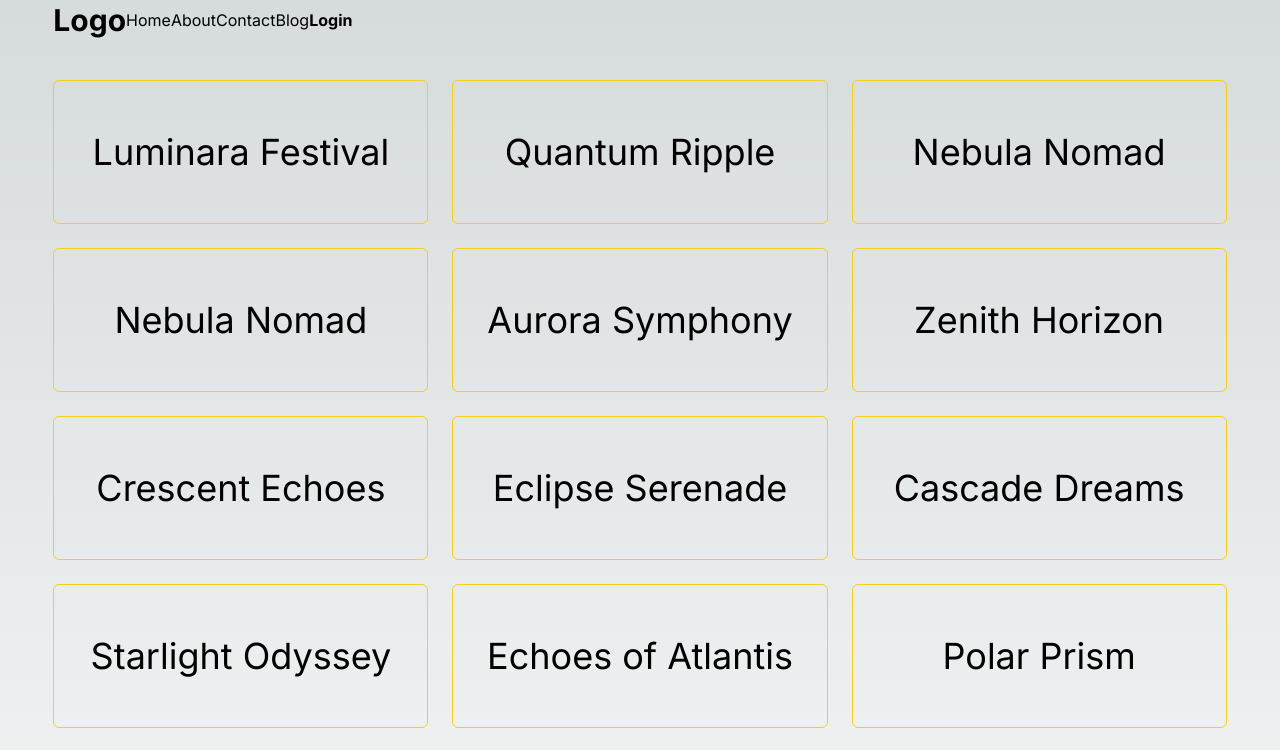
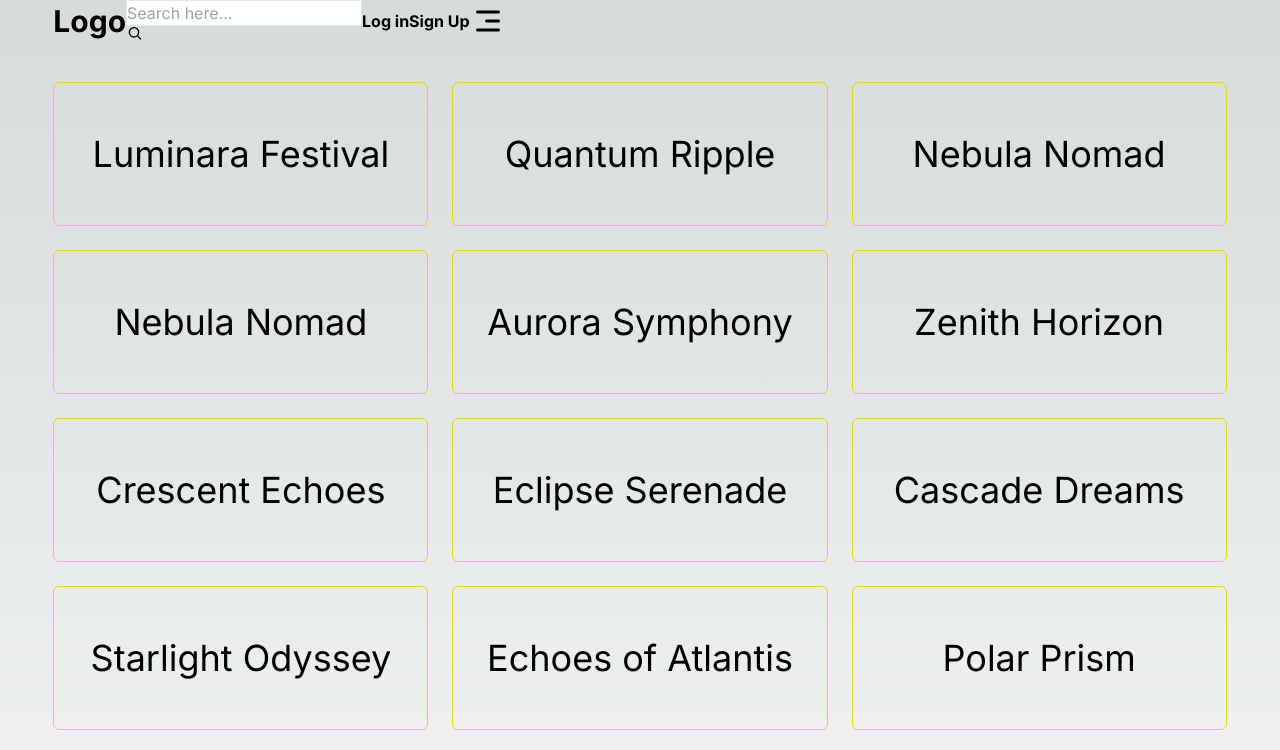
Before and after one commit to ataullah1/Exploring-Next.JS, a Next.js app: page / in a window 1280 px wide. Shown: the top 750 px of the page. Built offline with nearby package versions, Linux system fonts and the light colour scheme.

Commit message:
Nav design

```diff
--- a/src/Components/Navber.jsx
+++ b/src/Components/Navber.jsx
@@ -1,44 +1,123 @@
 'use client';
 import Link from 'next/link';
-import { usePathname, useRouter } from 'next/navigation';
-import React from 'react';
+import React, { useEffect, useState } from 'react';
+import { CgClose, CgMenuRightAlt, CgSearch } from 'react-icons/cg';
 
 const Navber = () => {
-  const pathName = usePathname();
-  const router = useRouter();
-  // console.log(pathName);
-  const links = [
-    { title: 'Home', path: '/' },
-    { title: 'About', path: '/about' },
-    { title: 'Contact', path: '/contact' },
-    { title: 'Blog', path: '/blogs' },
-  ];
+  const [menu, setMenu] = useState(false);
+  const [scrolled, setScrolled] = useState(false);
 
-  const handleLogin = () => {
-    console.log('Login Now');
-    router.push('/login');
-  };
+  useEffect(() => {
+    const handleScrolled = () => {
+      if (window.scrollY > 0) {
+        setScrolled(true);
+      } else {
+        setScrolled(false);
+      }
+    };
+    window.addEventListener('scroll', handleScrolled);
+    return () => {
+      window.removeEventListener('scroll', handleScrolled);
+    };
+  }, []);
 
   return (
-    <nav className="flex justify-between items-center w-11/12 mx-auto py-3">
-      <span className="text-3xl font-bold">Logo</span>
-      <ul className="flex justify-between items-center space-x-7">
-        {links?.map((link) => (
+    <nav
+      className={`w-full fixed top-0 left-0 z-[900] duration-300 bg-[#ffffff] ${
+        scrolled ? 'shadow-xl shadow-[#4a484845] py-2' : 'py-3'
+      }`}
+    >
+      <div className="flex justify-between items-center w-11/12 mx-auto">
+        <button className="text-3xl font-bold max-w-28 sm:w-36 h-12 rounded-lg border-2 text-slate-600 border-slate-700">
+          Logo
+        </button>
+        <div className="hidden lg:flex xl:gap-4 items-center navigation text-slate-900 text-lg">
+          <Link className="py-2 px-2 hover:text-pClr" href={'/'}>
+            Home
+          </Link>
+          <Link className="py-2 px-2 hover:text-pClr" href={'/service'}>
+            Service
+          </Link>
+          <Link className="py-2 px-2 hover:text-pClr" href={'/guides'}>
+            Guides
+          </Link>
+          <Link className="py-2 px-2 hover:text-pClr" href={'/provider'}>
+            Become a service provider
+          </Link>
+        </div>
+
+        <div className="flex items-center gap-1 xl:gap-2 sm:gap-4 relative">
+          <div className="relative max-w-52 xl:w-auto xl:max-w-full">
+            <input
+              type="text"
+              placeholder="Search here..."
+              className="py-1 px-2 border border-slate-200 focus:outline-none outline-none rounded-full pl-3 w-full text-slate-600"
+            />
+            <span className="absolute z-50 top-1/2 -translate-y-1/2 right-3 text-xl text-slate-600">
+              <CgSearch />
+            </span>
+          </div>
           <Link
-            key={link.path}
-            href={link.path}
-            className={`px-3 ${pathName === link.path && 'text-yellow-400'}`}
+            href={'/login'}
+            className="py-2 px-4 xl:px-6 duration-200 bg-purple-50 hover:bg-purple-100 text-slate-900 rounded-full font-bold"
           >
-            {link.title}
+            Log in
           </Link>
-        ))}
-      </ul>
-      <button
-        onClick={handleLogin}
-        className="bg-yellow-400 py-2 px-6 rounded-md text-slate-800 font-bold hover:bg-yellow-500 duration-300"
-      >
-        Login
-      </button>
+          <Link
+            href={'/signup'}
+            className="py-2 px-4 xl:px-6 duration-200 bg-blue-500 hover:bg-blue-600 rounded-full text-white font-bold"
+          >
+            Sign Up
+          </Link>
+
+          {/* Menu Btn */}
+          <button
+            onClick={() => setMenu(!menu)}
+            className="text-4xl lg:hidden duration-300 text-slate-800"
+          >
+            {menu ? <CgClose /> : <CgMenuRightAlt />}
+          </button>
+
+          {menu && (
+            <div className="absolute top-12 w-48 rounded-md p-5 right-0 bg-[#F5F4F3] lg:hidden flex flex-col items-center navigation text-slate-900 text-lg">
+              <span
+                onClick={() => setMenu(!menu)}
+                className="rounded-full absolute top-2 left-2 border p-1 border-slate-700 text-xl"
+              >
+                <CgClose />
+              </span>
+              <Link
+                onClick={() => setMenu(!menu)}
+                className="py-2 px-2 hover:text-pClr"
+                href={'/'}
+              >
+                Home
+              </Link>
+              <Link
+                onClick={() => setMenu(!menu)}
+                className="py-2 px-2 hover:text-pClr"
+                href={'/service'}
+              >
+                Service
+              </Link>
+              <Link
+                onClick={() => setMenu(!menu)}
+                className="py-2 px-2 hover:text-pClr"
+                href={'/guides'}
+              >
+                Guides
+              </Link>
+              <Link
+                onClick={() => setMenu(!menu)}
+                className="py-2 px-2 hover:text-pClr"
+                href={'/provider'}
+              >
+                Become a service provider
+              </Link>
+            </div>
+          )}
+        </div>
+      </div>
     </nav>
   );
 };
--- a/src/app/error.jsx
+++ b/src/app/error.jsx
@@ -1,3 +1,5 @@
+'use client';
+
 import React from 'react';
 
 const error = () => {
```
Also changed, not shown: package.json (+5 -4 lines), 1 other file (tests, documents, lock files or other folders).
